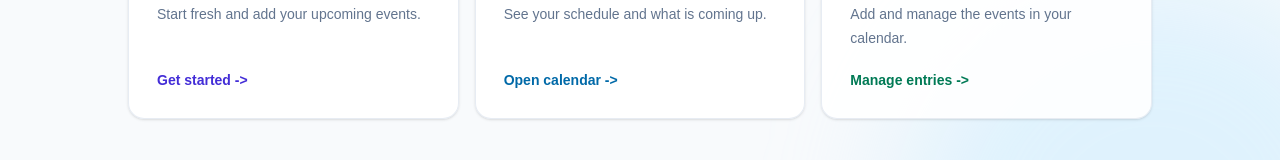
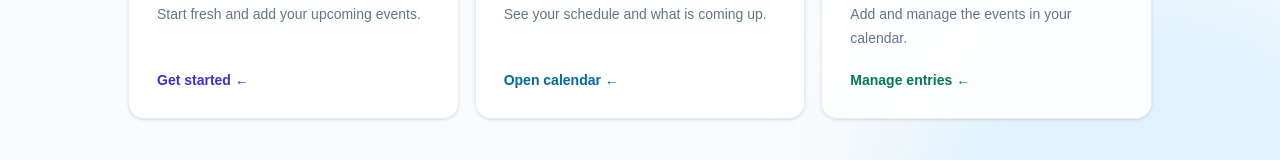
Before and after one commit to SantinoGiordano/calander_app, a Next.js app: page /home in a window 1280 px wide. Shown: the part 507-667 px from the top of the page. Built offline with nearby package versions, Linux system fonts and the light colour scheme.

Commit message:
added backwards arrows

```diff
--- a/app/(root)/home/page.tsx
+++ b/app/(root)/home/page.tsx
@@ -46,7 +46,7 @@ export default function Page() {
             Start fresh and add your upcoming events.
           </span>
           <span className="mt-auto pt-5 text-sm font-semibold text-indigo-700">
-            Get started <span aria-hidden="true" className="transition group-hover:translate-x-1 inline-block">-&gt;</span>
+            Get started <span aria-hidden="true" className="transition group-hover:translate-x-1 inline-block">←</span>
           </span>
         </button>
 
@@ -66,7 +66,7 @@ export default function Page() {
             See your schedule and what is coming up.
           </span>
           <span className="mt-auto pt-5 text-sm font-semibold text-sky-700">
-            Open calendar <span aria-hidden="true" className="transition group-hover:translate-x-1 inline-block">-&gt;</span>
+            Open calendar <span aria-hidden="true" className="transition group-hover:translate-x-1 inline-block">←</span>
           </span>
         </button>
 
@@ -86,7 +86,7 @@ export default function Page() {
             Add and manage the events in your calendar.
           </span>
           <span className="mt-auto pt-5 text-sm font-semibold text-emerald-700">
-            Manage entries <span aria-hidden="true" className="transition group-hover:translate-x-1 inline-block">-&gt;</span>
+            Manage entries <span aria-hidden="true" className="transition group-hover:translate-x-1 inline-block">←</span>
           </span>
         </button>
       </div>
```
